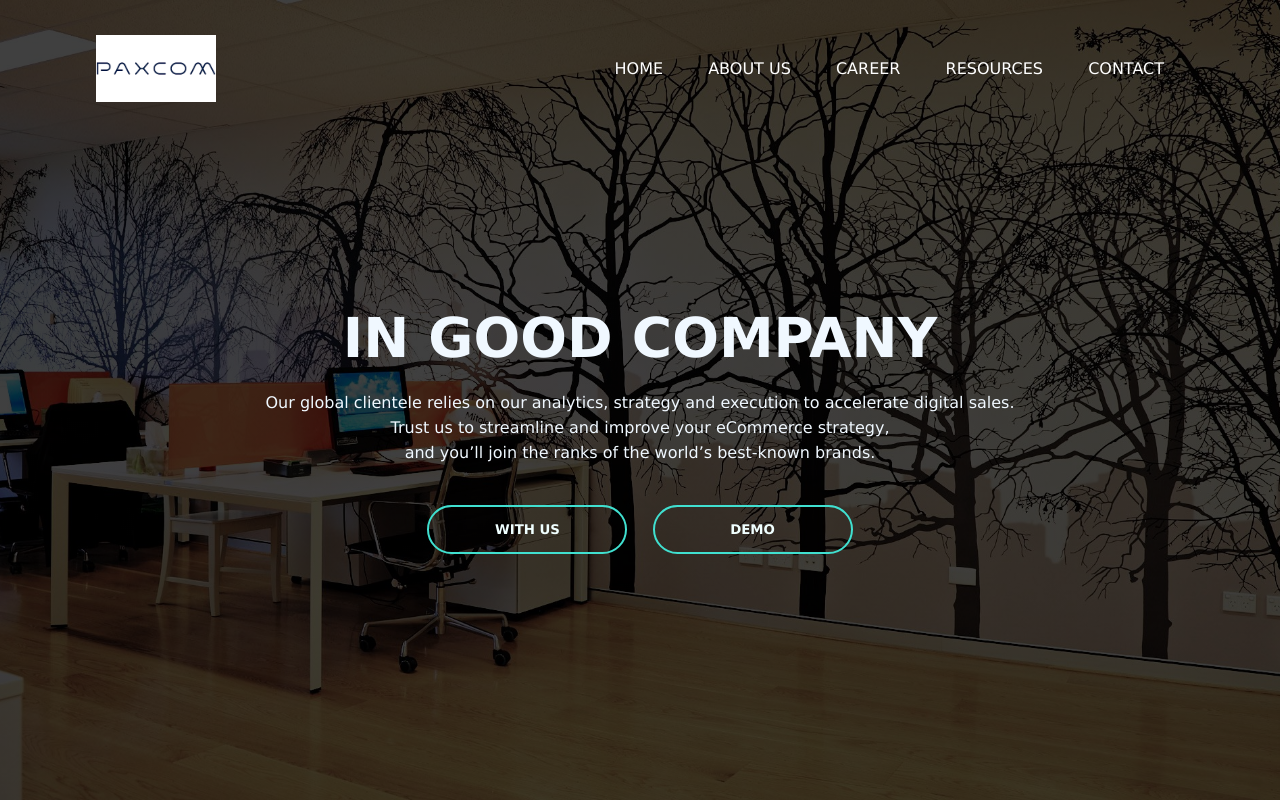
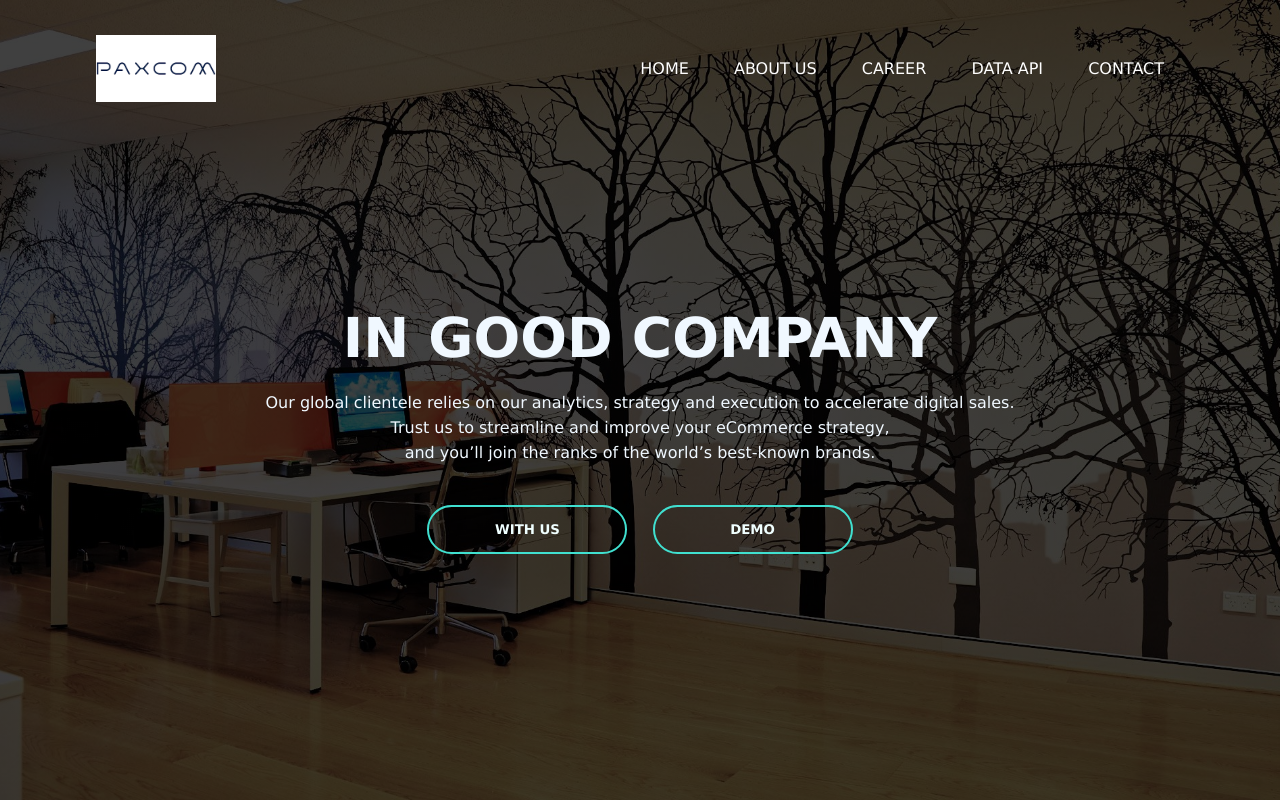
Before and after one commit to bhawna-dey/loginpage, a plain HTML site: page index.html in a window 1280 px wide. Drawn offline with Linux system fonts and the light colour scheme.

Commit message:
Update index.html

```diff
--- a/index.html
+++ b/index.html
@@ -11,7 +11,7 @@
                     <li><a href="#">Home</a></li>
                     <li><a href="#">About us</a></li>
                     <li><a href="#">Career</a></li>
-                    <li><a href="#">Resources</a></li>
+                    <li><a href="data.html"> Data API</a></li>
                     <li><a href="#">Contact</a></li>
                 </ul>
             </div>
```
